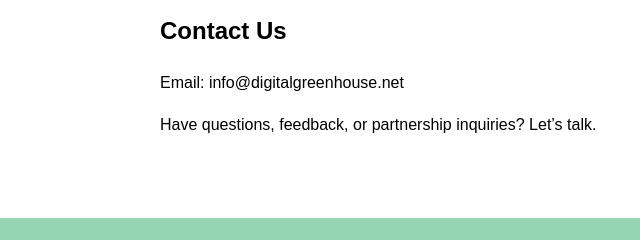
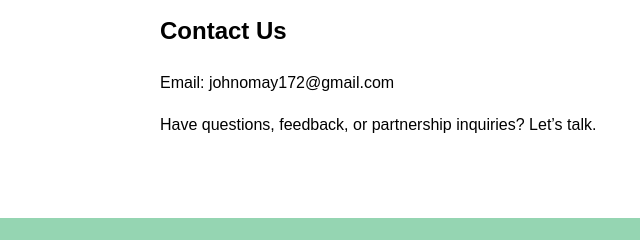
Before and after one commit to jmay1359/greens-site, a plain HTML site: page index.html in a window 1280 px wide. Shown: the part 1865-2105 px from the top of the page, 0-640 px from the left. Drawn offline with Linux system fonts and the light colour scheme.

Commit message:
Update index.html

```diff
--- a/index.html
+++ b/index.html
@@ -92,7 +92,7 @@
 
     <section id="contact">
         <h2>Contact Us</h2>
-        <p>Email: info@digitalgreenhouse.net</p>
+        <p>Email: johnomay172@gmail.com</p>
         <p>Have questions, feedback, or partnership inquiries? Let’s talk.</p>
     </section>
 
```
